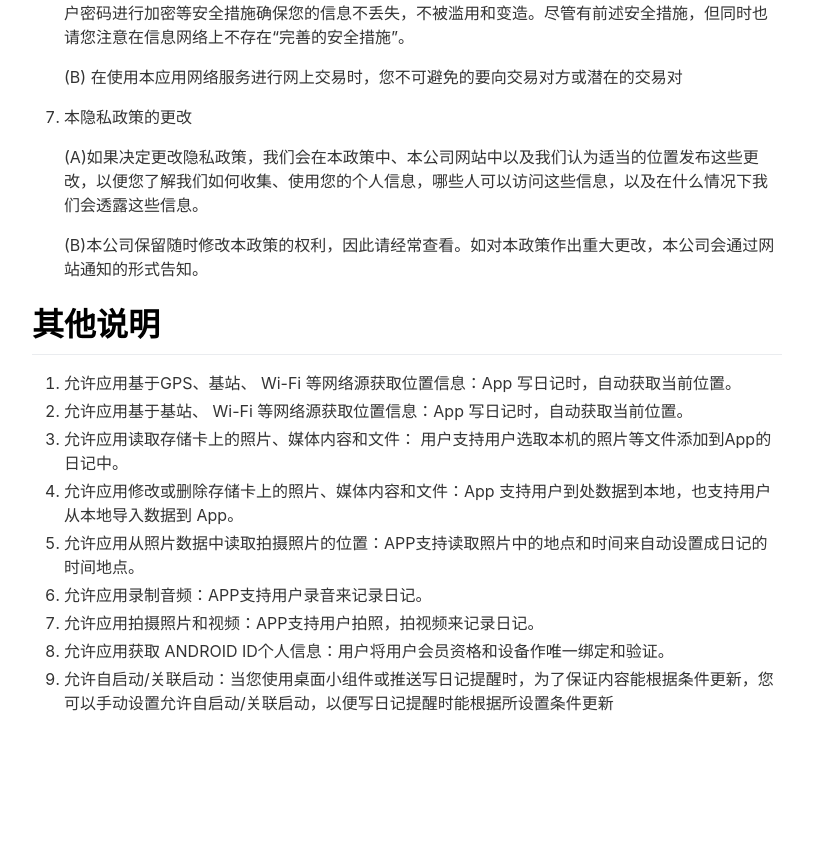
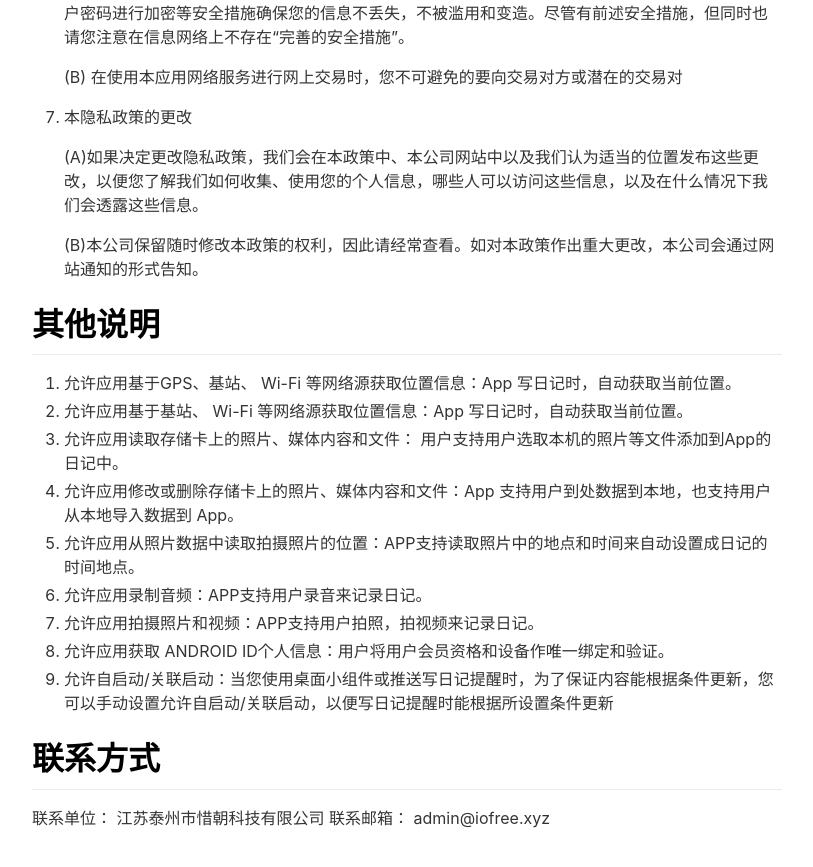
Before and after one commit to iofree/lifelog-site, a Jekyll site: the page built from _pages/privacy.md, in a window 1280 px wide and 900 px high, scrolled down 1699 px. Shown: the top 867 px of the window, without its empty margins (233-1046 px from the left). Built offline with Jekyll 4.4.1, drawn with Linux system fonts in a browser that asks for light colours; nearby versions of some CDN libraries; before the commit the page ends 2484 px from its top, so only the background shows below that.

Commit message:
Update privacy.md

```diff
--- a/_pages/privacy.md
+++ b/_pages/privacy.md
@@ -80,3 +80,7 @@ include_in_header: false
 7. 允许应用拍摄照片和视频：APP支持用户拍照，拍视频来记录日记。
 8. 允许应用获取 ANDROID ID个人信息：用户将用户会员资格和设备作唯一绑定和验证。
 9. 允许自启动/关联启动：当您使用桌面小组件或推送写日记提醒时，为了保证内容能根据条件更新，您可以手动设置允许自启动/关联启动，以便写日记提醒时能根据所设置条件更新
+
+# 联系方式
+联系单位： 江苏泰州市惜朝科技有限公司
+联系邮箱： admin@iofree.xyz
```
